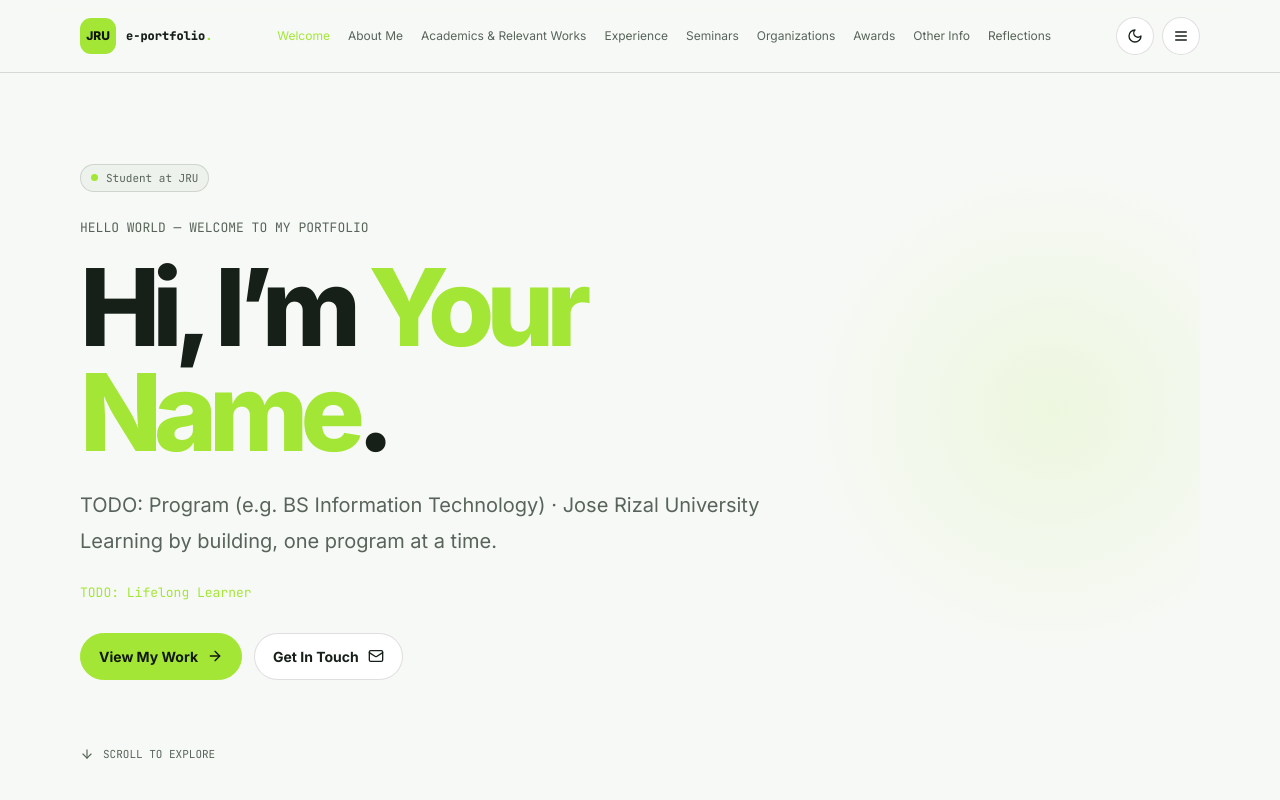
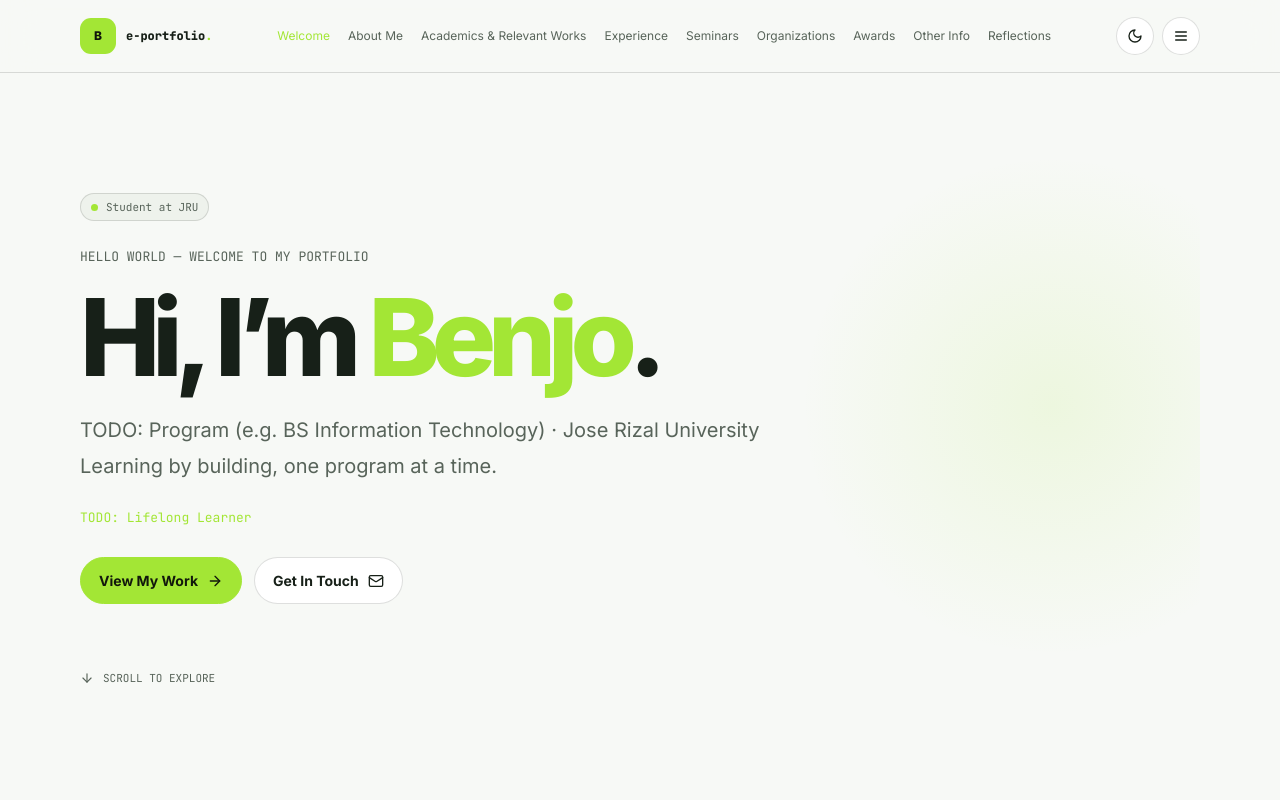
Before and after one commit to nalvax/portfolio, a Next.js app: page / in a window 1280 px wide. Shown: the top 800 px of the page. Built offline with nearby package versions, Linux system fonts and the light colour scheme.

Commit message:
Update portfolio.ts

```diff
--- a/src/content/portfolio.ts
+++ b/src/content/portfolio.ts
@@ -1,21 +1,21 @@
 // Edit this file to personalize every section. Do not publish personal details you do not want public.
 export const portfolio = {
   site: {
-    title: "TODO: Full Name | JRU E-Portfolio",
+    title: "TODO: | E-Portfolio",
     description: "TODO: A Computer Programming 1 student e-portfolio at Jose Rizal University.",
     year: 2026,
   },
   person: {
-    fullName: "TODO: Full Name",
-    firstName: "TODO",
-    initials: "TODO",
+    fullName: "Benjo Terrado",
+    firstName: "Benjo",
+    initials: "B",
     school: "Jose Rizal University",
     program: "TODO: Program (e.g. BS Information Technology)",
     yearLevel: "TODO: Year level",
     tagline: "Learning by building, one program at a time.",
     rotatingTitles: ["TODO: Aspiring Software Developer", "TODO: Lifelong Learner"],
     statusPill: "Student at JRU",
-    location: "TODO: City, Country",
+    location: "Mandaluyong City, Philippines",
     email: "TODO@example.com",
     socials: [
       { label: "GitHub", url: "TODO: https://github.com/your-username" },
```
